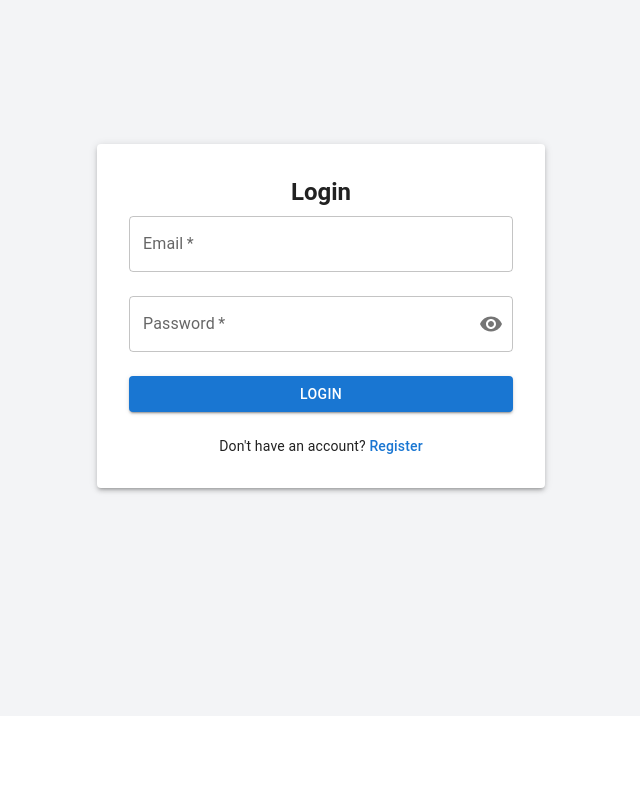
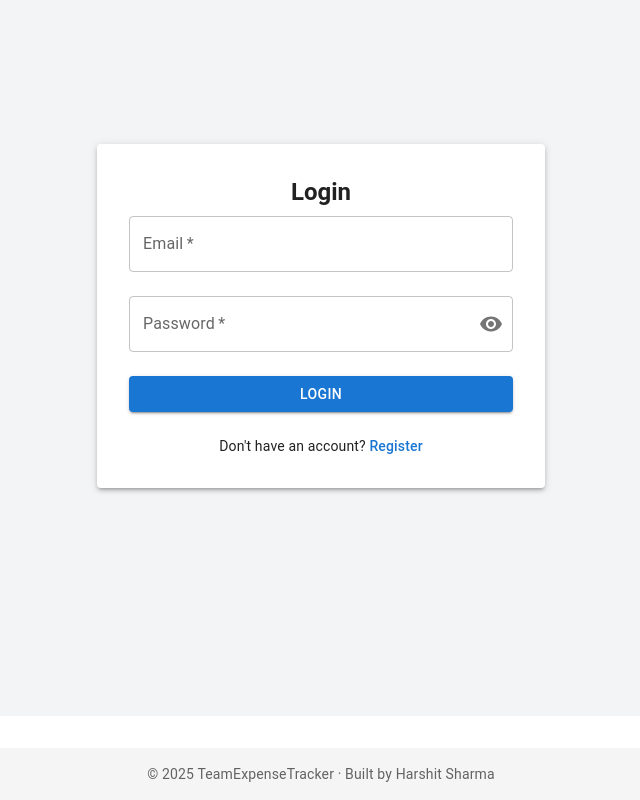
Before and after one commit to sharmaHarshit2000/expense-tracker, a React (Vite) app in the folder frontend/: page / in a window 1280 px wide. Shown: the part 180-980 px from the top of the page, without its empty margins (319-959 px from the left). Before the commit the page ends 896 px from the top, so only its background shows below. Built offline with nearby package versions, Linux system fonts and the light colour scheme; no server answers.

Commit message:
Footer added

```diff
--- a/frontend/src/App.jsx
+++ b/frontend/src/App.jsx
@@ -7,12 +7,15 @@ import AdminPanel from "./pages/AdminPanel";
 import AuditLogs from "./pages/AuditLogs";
 import RegisterPage from "./pages/RegisterPage";
 import Header from "./components/Header";
+import Footer from "./components/Footer";
+import { Box } from "@mui/material";
 
 const App = () => {
     return (
-        <>
+        <Box className="flex flex-col min-h-screen">
             <Header />
 
+            <Box component="main" className="flex-grow">
                 <Routes>
                     <Route path="/" element={<LoginPage />} />
                     <Route path="/register" element={<RegisterPage />} />
@@ -32,7 +35,6 @@ const App = () => {
                             </ProtectedRoute>
                         }
                     />
-
                     <Route
                         path="/admin"
                         element={
@@ -50,9 +52,11 @@ const App = () => {
                         }
                     />
                 </Routes>
-        </>
-    )
+            </Box>
 
-}
+            <Footer />
+        </Box>
+    );
+};
 
 export default App;
--- /dev/null
+++ b/frontend/src/components/Footer.jsx
@@ -0,0 +1,23 @@
+import { Box, Typography } from "@mui/material";
+
+const Footer = () => {
+  return (
+    <Box
+      className="text-center"
+      sx={{
+        backgroundColor: "#f5f5f5",
+        padding: "1rem",
+        position: "relative",
+        bottom: 0,
+        width: "100%",
+        mt: 4,
+      }}
+    >
+      <Typography variant="body2" color="textSecondary">
+        © {new Date().getFullYear()} TeamExpenseTracker · Built by Harshit Sharma
+      </Typography>
+    </Box>
+  );
+};
+
+export default Footer;
```
Lines whose indentation alone changed are shown as unchanged.
